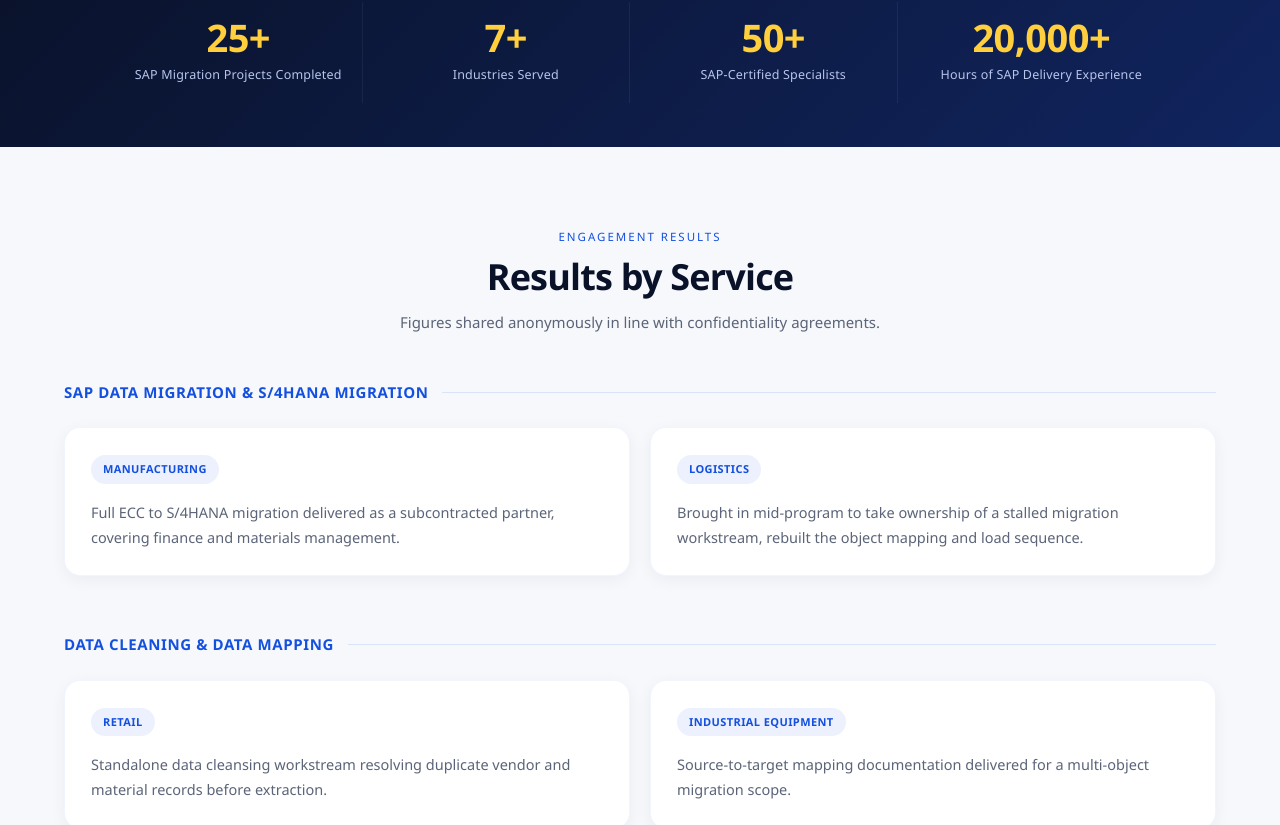
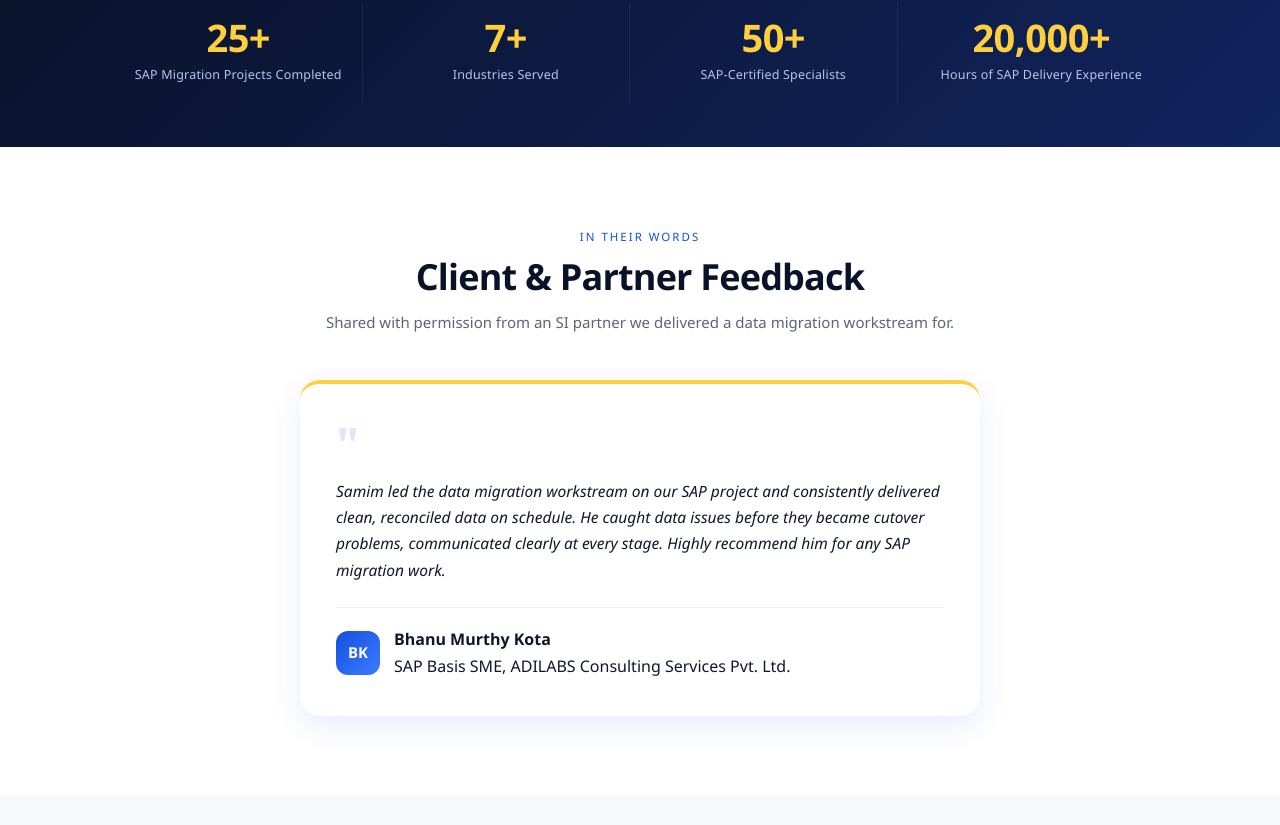
Before and after one commit to AnshumanMishraDev/etlzone-websitev2, a Next.js app: page /results in a window 1280 px wide. Shown: the part 655-1480 px from the top of the page. Built offline with nearby package versions, Linux system fonts and the light colour scheme.

Commit message:
add first approved client testimonial to results page

```diff
--- a/src/app/results/page.tsx
+++ b/src/app/results/page.tsx
@@ -40,6 +40,29 @@
               <span className="stat-label">{label}</span>
             </div>
           ))}
+        </div>
+      </section>
+
+      {/* Testimonials */}
+      <section>
+        <div className="container">
+          <div className="section-head">
+            <ScrollReveal>
+              <span className="section-eyebrow">In Their Words</span>
+              <h2>Client &amp; Partner Feedback</h2>
+              <p>Shared with permission from an SI partner we delivered a data migration workstream for.</p>
+            </ScrollReveal>
+          </div>
+          <div style={{ maxWidth: 680, margin: "0 auto" }}>
+            <ScrollReveal className="quote-card">
+              <span style={{ fontSize: 46, color: "rgba(20,80,224,0.15)", fontWeight: 900, lineHeight: 1, marginBottom: 12, display: "block", fontFamily: "Georgia,serif" }}>&quot;</span>
+              <p style={{ fontSize: 15.5, color: "var(--text-dark)", fontStyle: "italic", marginBottom: 24 }}>Samim led the data migration workstream on our SAP project and consistently delivered clean, reconciled data on schedule. He caught data issues before they became cutover problems, communicated clearly at every stage. Highly recommend him for any SAP migration work.</p>
+              <div className="quote-attribution">
+                <div className="quote-avatar">BK</div>
+                <div><h4>Bhanu Murthy Kota</h4><span>SAP Basis SME, ADILABS Consulting Services Pvt. Ltd.</span></div>
+              </div>
+            </ScrollReveal>
+          </div>
         </div>
       </section>
 
```
